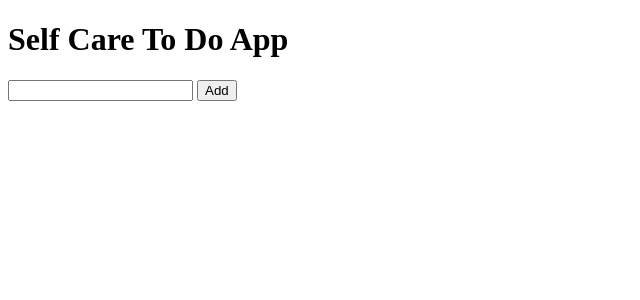
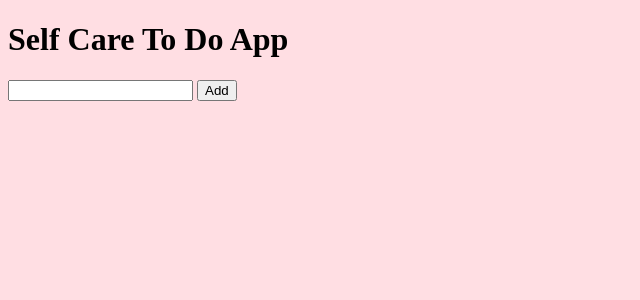
Before and after one commit to samalaksa/Alaksa_A3, a SvelteKit app: page / in a window 1280 px wide. Shown: the top 300 px of the page, without its empty margins (0-640 px from the left). Built offline with nearby package versions, Linux system fonts and the light colour scheme.

Commit message:
add style sheet and bg colour

```diff
--- /dev/null
+++ b/src/app.css
@@ -0,0 +1,3 @@
+body {
+    background-color: rgb(255, 222, 227);
+}
--- a/src/routes/+page.svelte
+++ b/src/routes/+page.svelte
@@ -1,6 +1,6 @@
 <script>
     import Todo from './Todo.svelte';
-
+    import '../app.css';
 </script>
 
 <h1>Self Care To Do App</h1>
```
